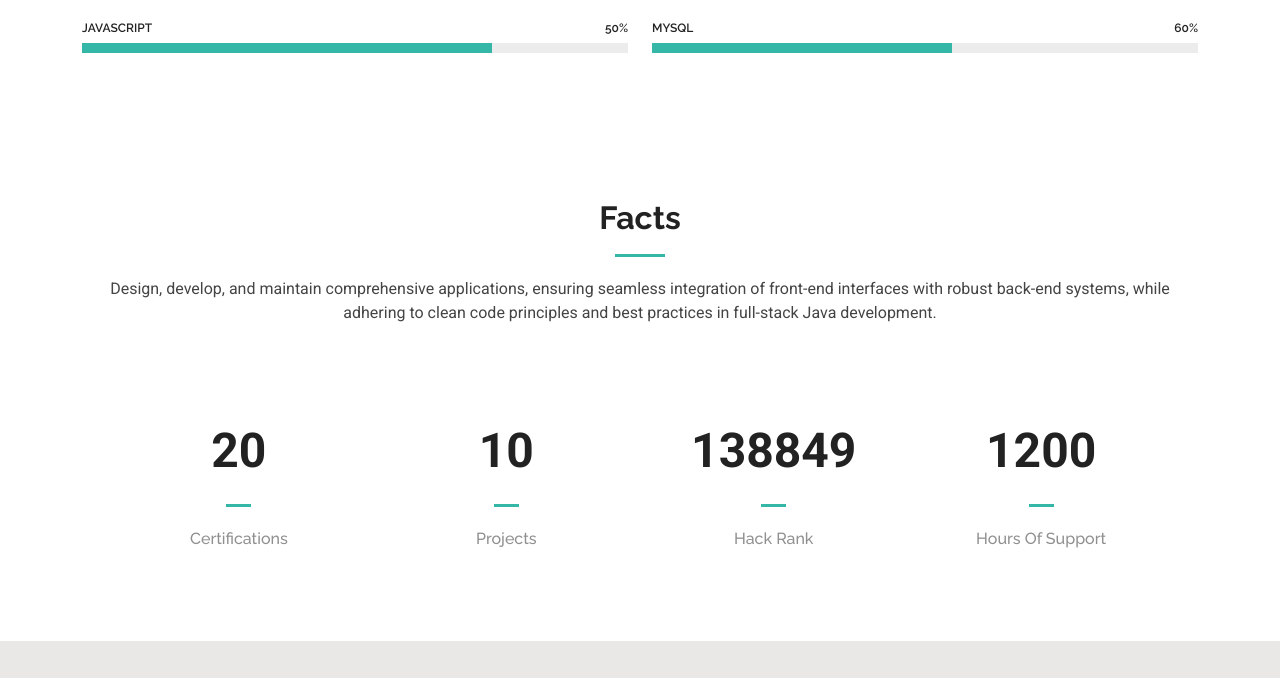
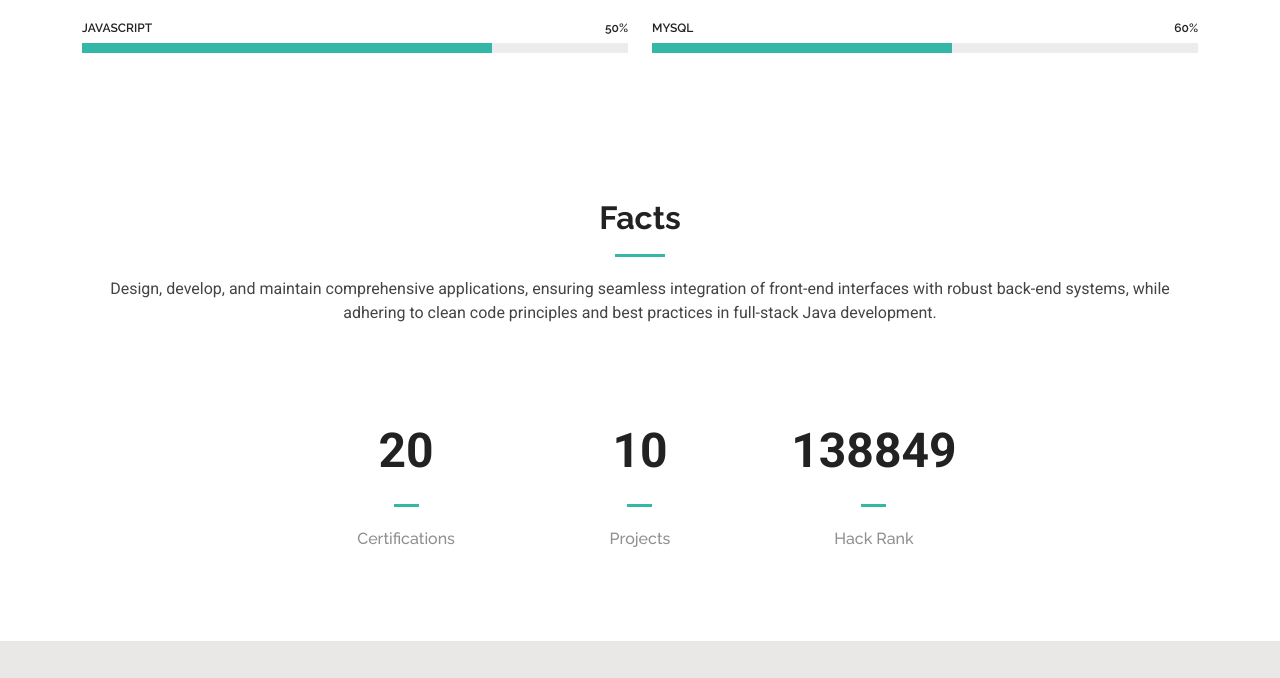
Before and after one commit to dipalideshmukh5050/Dipali-Portfolio, a plain HTML site: page about.html in a window 1280 px wide. Shown: the part 1113-1791 px from the top of the page. Drawn offline with Linux system fonts and the light colour scheme.

Commit message:
added new changes

```diff
--- a/about.html
+++ b/about.html
@@ -225,12 +225,12 @@
             </div>
           </div><!-- End Stats Item -->
 
-          <div class="col-lg-3 col-md-6">
+         <!-- <div class="col-lg-3 col-md-6">
             <div class="stats-item text-center w-100 h-100">
               <span data-purecounter-start="0" data-purecounter-end="1200" data-purecounter-duration="1" class="purecounter"></span>
               <p>Hours Of Support</p>
             </div>
-          </div><!-- End Stats Item -->
+          </div>   -->
 
 
 
--- a/assets/css/main.css
+++ b/assets/css/main.css
@@ -909,7 +909,7 @@ section,
   display: flex;
   justify-content: center;
   align-items: center;
-  gap: 40px; /* Adjust the gap between the stats items */
+  gap: 60px; /* Adjust the gap between the stats items */
   flex-wrap: nowrap; /* Ensures all items stay in one row */
 }
 
```
